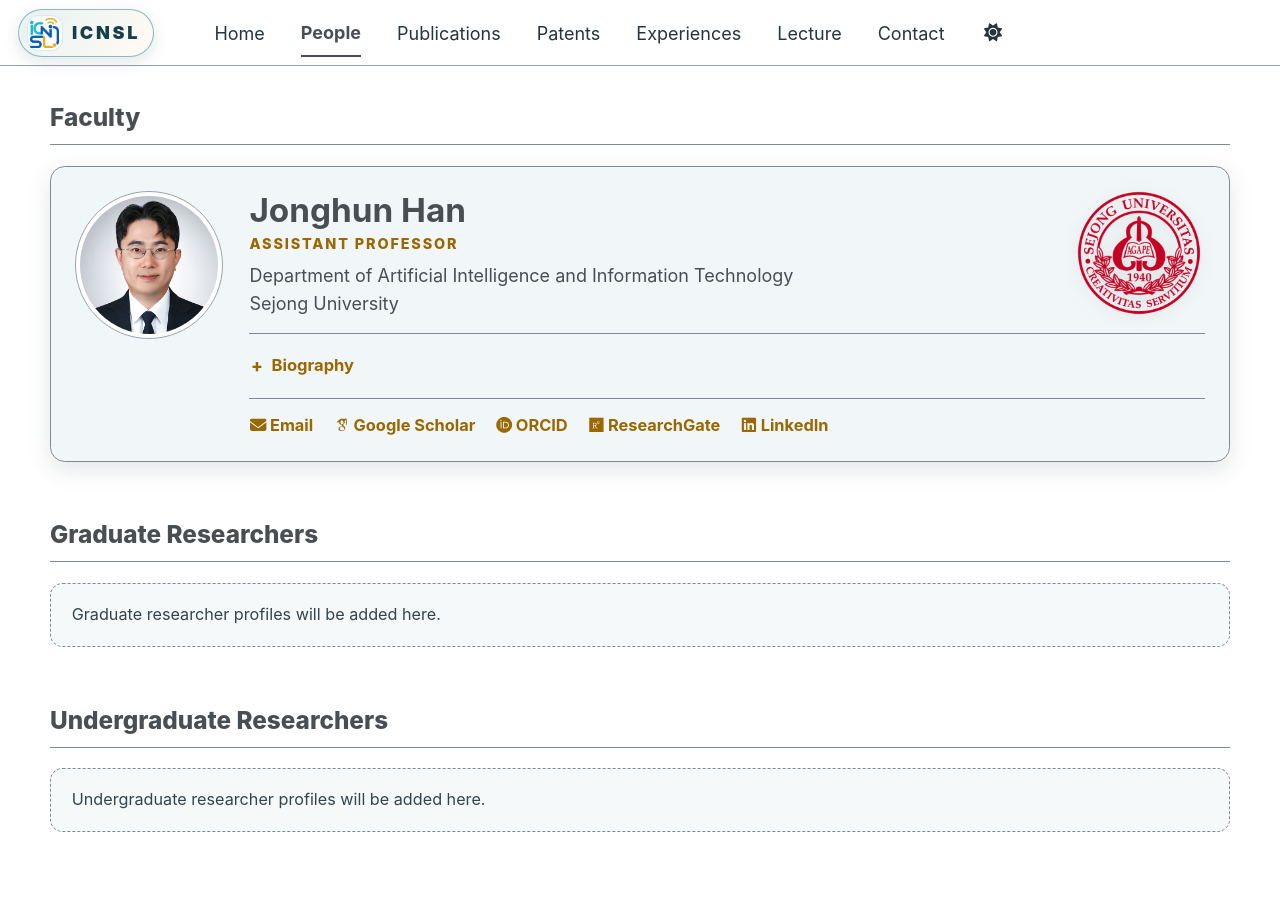
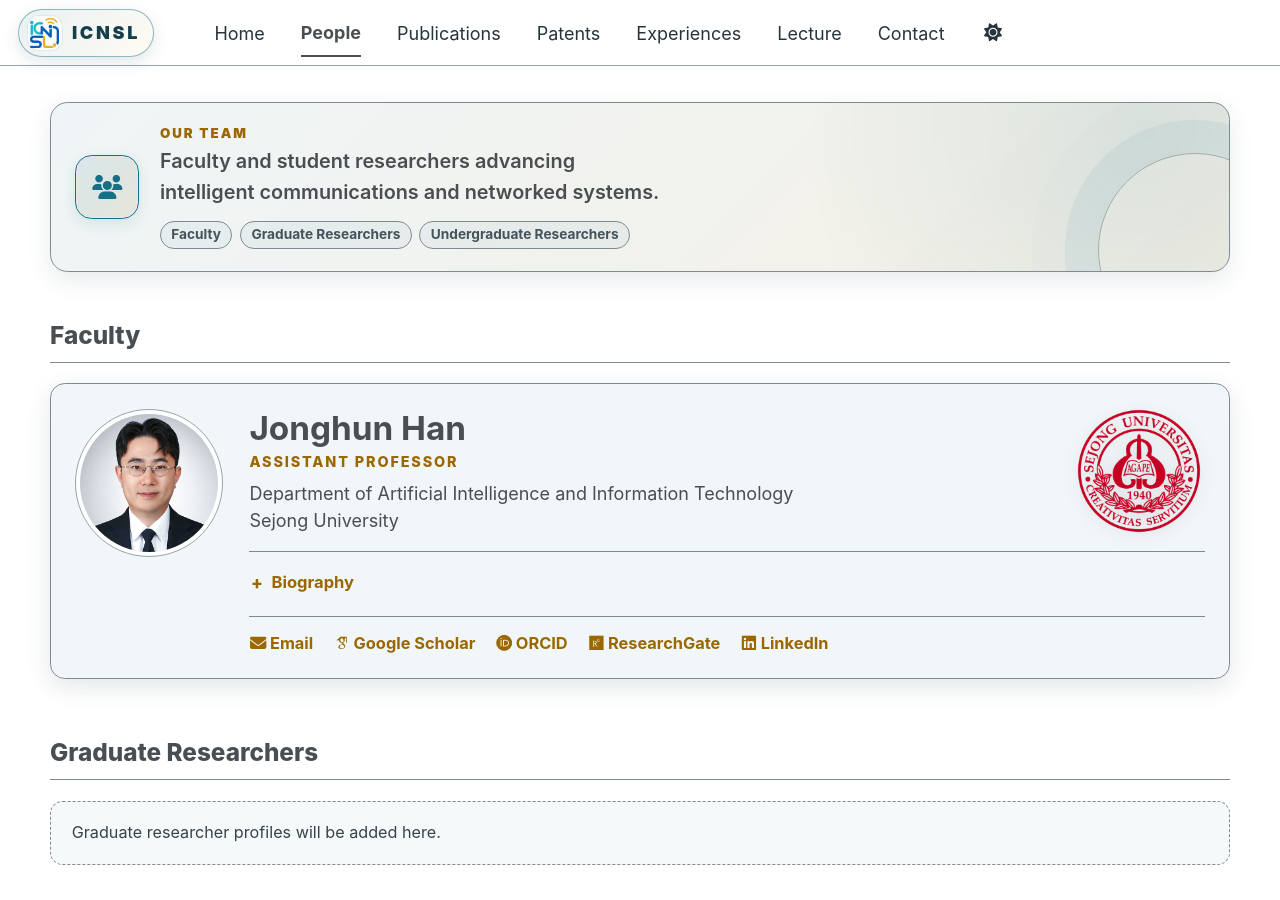
Before and after one commit to icnsl/icnsl.github.io, a Jekyll site: the page built from _pages/people.md, in a window 1280 px wide and 900 px high. Built offline with Jekyll 4.4.1, drawn with Linux system fonts in a browser that asks for light colours; some web fonts are replaced; a script bundle is joined from its source files by our own code; library files that are not in the unit come from our copies.

Commit message:
Add files via upload

```diff
--- a/_pages/people.md
+++ b/_pages/people.md
@@ -6,6 +6,18 @@ hide_title: true
 ---
 
 {% assign people = site.data.people %}
+
+<div class="icnsl-showcase icnsl-showcase--people">
+<header class="icnsl-showcase__intro" aria-labelledby="people-intro-heading">
+  <div class="icnsl-showcase__glyph" aria-hidden="true"><i class="fas fa-users"></i></div>
+  <div class="icnsl-showcase__intro-copy">
+    <div class="icnsl-showcase__eyebrow">Our Team</div>
+    <p id="people-intro-heading" class="icnsl-showcase__lead">Faculty and student researchers advancing intelligent communications and networked systems.</p>
+    <div class="icnsl-showcase__tags" aria-label="People categories">
+      <span>Faculty</span><span>Graduate Researchers</span><span>Undergraduate Researchers</span>
+    </div>
+  </div>
+</header>
 
 <section class="people-section people-section--faculty">
   <h2 id="faculty" class="people-heading">Faculty</h2>
@@ -139,3 +151,4 @@ hide_title: true
   <div class="people-empty">Undergraduate researcher profiles will be added here.</div>
   {% endif %}
 </section>
+</div>
```
Also changed, not shown: _pages/about.md (+10 -4 lines), _pages/patents.md (+36 -26 lines).
